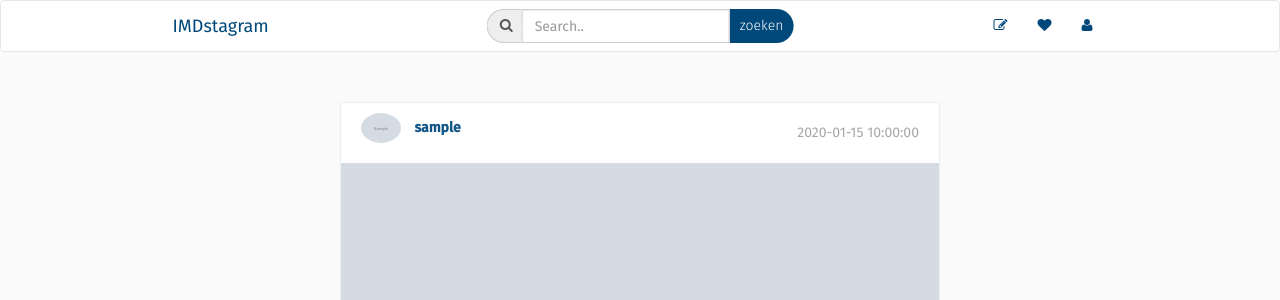
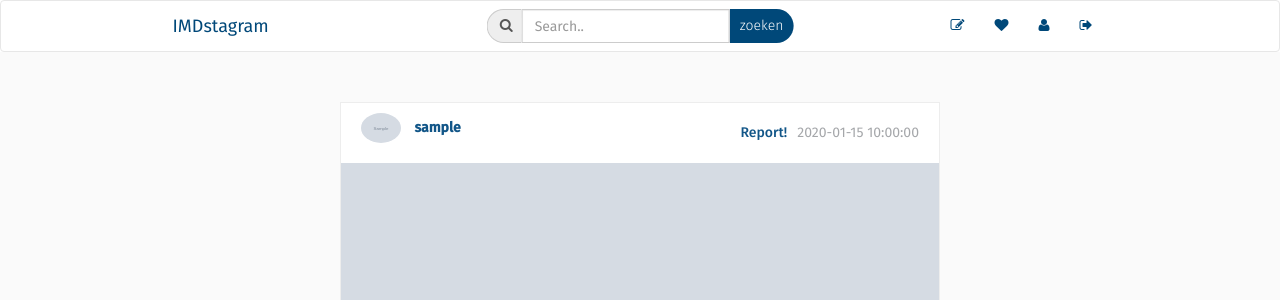
Before and after one commit to weichie/IMDstagram, a PHP site: template app/views/feed.php in a window 1280 px wide. Shown: the top 300 px of the page. Run offline with PHP 8.4, Linux system fonts and the light colour scheme; the template is opened without the code that fills it: most values are stand-ins (such as "Sample title", 1, 10 or a date in 2020); grey boxes marked "Sample" are stand-in pictures; data that the repository does not hold is empty; a stand-in replaces the project's code that opens the database connection; some libraries are stand-ins or nearby versions.

Commit message:
Logout & report op feed

```diff
--- a/app/views/feed.php
+++ b/app/views/feed.php
@@ -11,6 +11,7 @@
 					<strong><a href="<?=SITE_URL?>/?route=user/profile&id=<?=$post['id']?>"><?=$post['username']?></a></strong>
 				</a>
 				<span class="pull-right"><?=$post['date']?></span>
+				<a href="#!" class="pull-right">Report!</a>
 			</h5>
 		</header>
 
--- a/app/views/header.php
+++ b/app/views/header.php
@@ -50,6 +50,7 @@
 						<li><a href="<?=SITE_URL?>/?route=user/post"><i class="fa fa-pencil-square-o"></i></a></li>
 						<li><a href="#!"><i class="fa fa-heart"></i></a></li>
 						<li><a href="<?=SITE_URL?>/?route=user/profile"><i class="fa fa-user"></i></a></li>
+						<li><a href="<?=SITE_URL?>/?route=user/logout"><i class="fa fa-sign-out"></i></a></li>
 					</ul>
 				</div><!-- /.navbar-collapse -->
 			</div><!-- /.container-fluid -->
```
